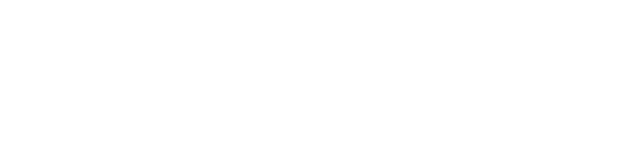
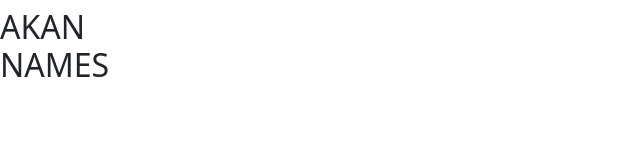
Before and after one commit to mwaniki9322/akannamesIP, a plain HTML site: page index.html in a window 1280 px wide. Shown: the whole page, without its empty margins (0-640 px from the left). Drawn offline with nearby package versions, Linux system fonts and the light colour scheme.

Commit message:
nav bar add nav-brand add

```diff
--- a/index.html
+++ b/index.html
@@ -8,6 +8,11 @@
     <link rel="stylesheet" href="css/style.css">
     <script src="js/script.js"></script>
     <link href="https://cdn.jsdelivr.net/npm/bootstrap@5.0.1/dist/css/bootstrap.min.css" rel="stylesheet" integrity="sha384-+0n0xVW2eSR5OomGNYDnhzAbDsOXxcvSN1TPprVMTNDbiYZCxYbOOl7+AMvyTG2x" crossorigin="anonymous">
+    <div class="navbar">
+        <span>
+            <h2>AKAN<br>NAMES</h2>
+        </span>
+    </div>
 </head>
 <body>
 
```
